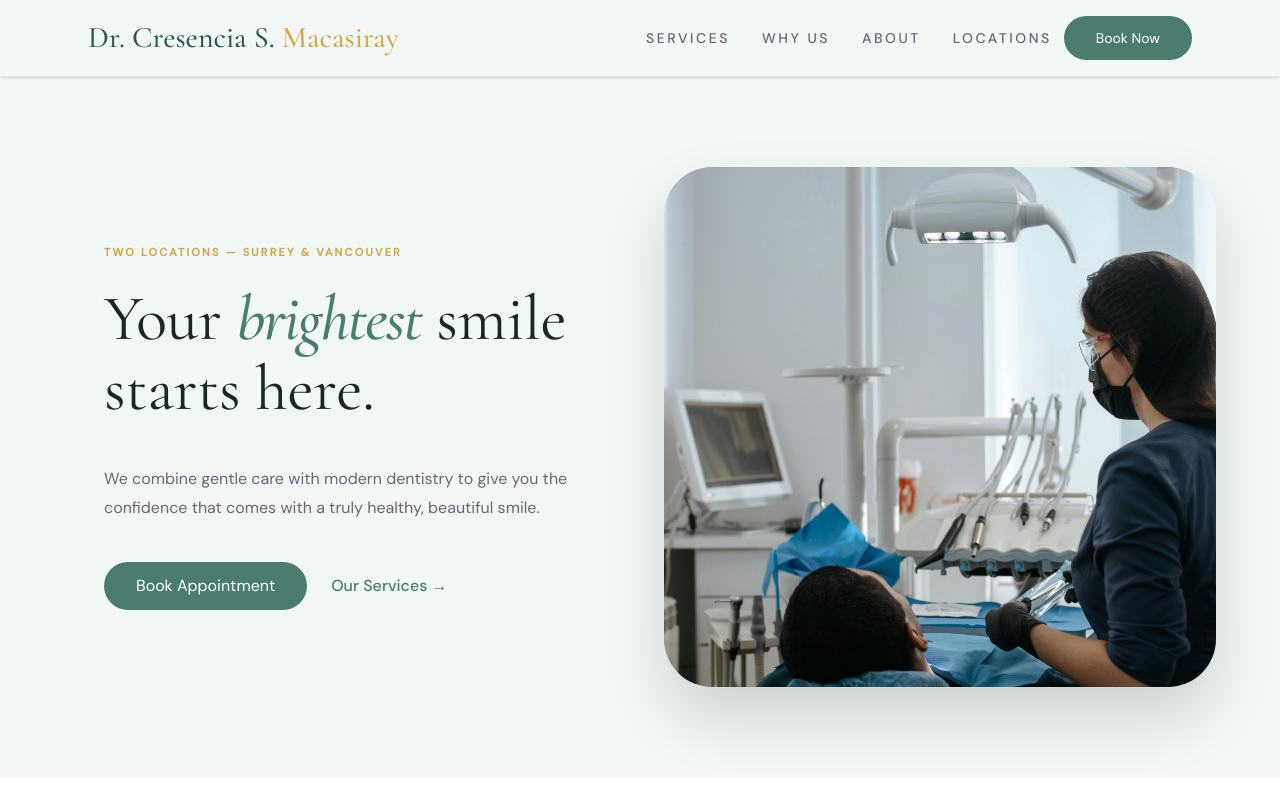
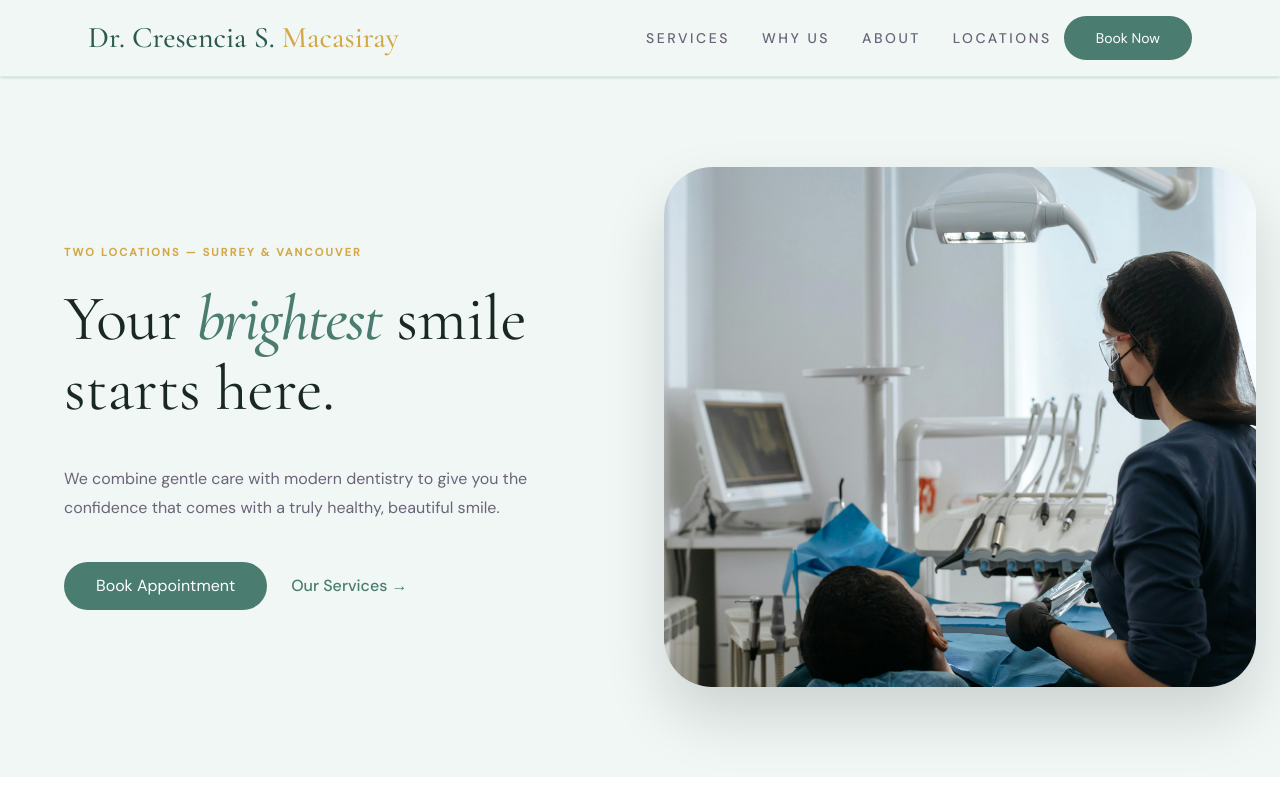
Before and after one commit to lal29/dentalsite-drcm, a React (Vite) app: page / in a window 1280 px wide. Shown: the top 800 px of the page. Built offline with nearby package versions, Linux system fonts and the light colour scheme.

Commit message:
Updated locations show fax if not empty

```diff
--- a/src/components/Hero.jsx
+++ b/src/components/Hero.jsx
@@ -4,7 +4,7 @@ export default function Hero({onBookClick}) {
   return (
     <section id="hero" className="bg-primary-bg md:min-h-[700px] md:max-h-[800px] md:flex md:items-center py-8 md:py-0 scroll-mt-16">
 
-      <div className="w-full md:max-w-[1200px] md:mx-auto grid md:grid-cols-2 items-center">
+      <div className="w-full md:max-w-[1400px] md:mx-auto grid md:grid-cols-2 items-center">
 
         {/* LEFT SIDE */}
         <div className="
--- a/src/components/Locations.jsx
+++ b/src/components/Locations.jsx
@@ -93,10 +93,13 @@ export default function Locations() {
               </div>
 
               {/* Fax */}
-              <div className="flex items-center gap-4 mb-8 text-[#6b6478]">
-                <Printer className="w-5 h-5 text-primary shrink-0" />
-                <span>Fax: {location.fax}</span>
-              </div>
+              {location.fax && (
+                <div className="flex items-center gap-4 mb-8 text-[#6b6478]">
+                  <Printer className="w-5 h-5 text-primary shrink-0" />
+                  <span>Fax: {location.fax}</span>
+                </div>
+              )}
+
 
               {/* Hours */}
               <div className="flex gap-4 mb-10">
```
